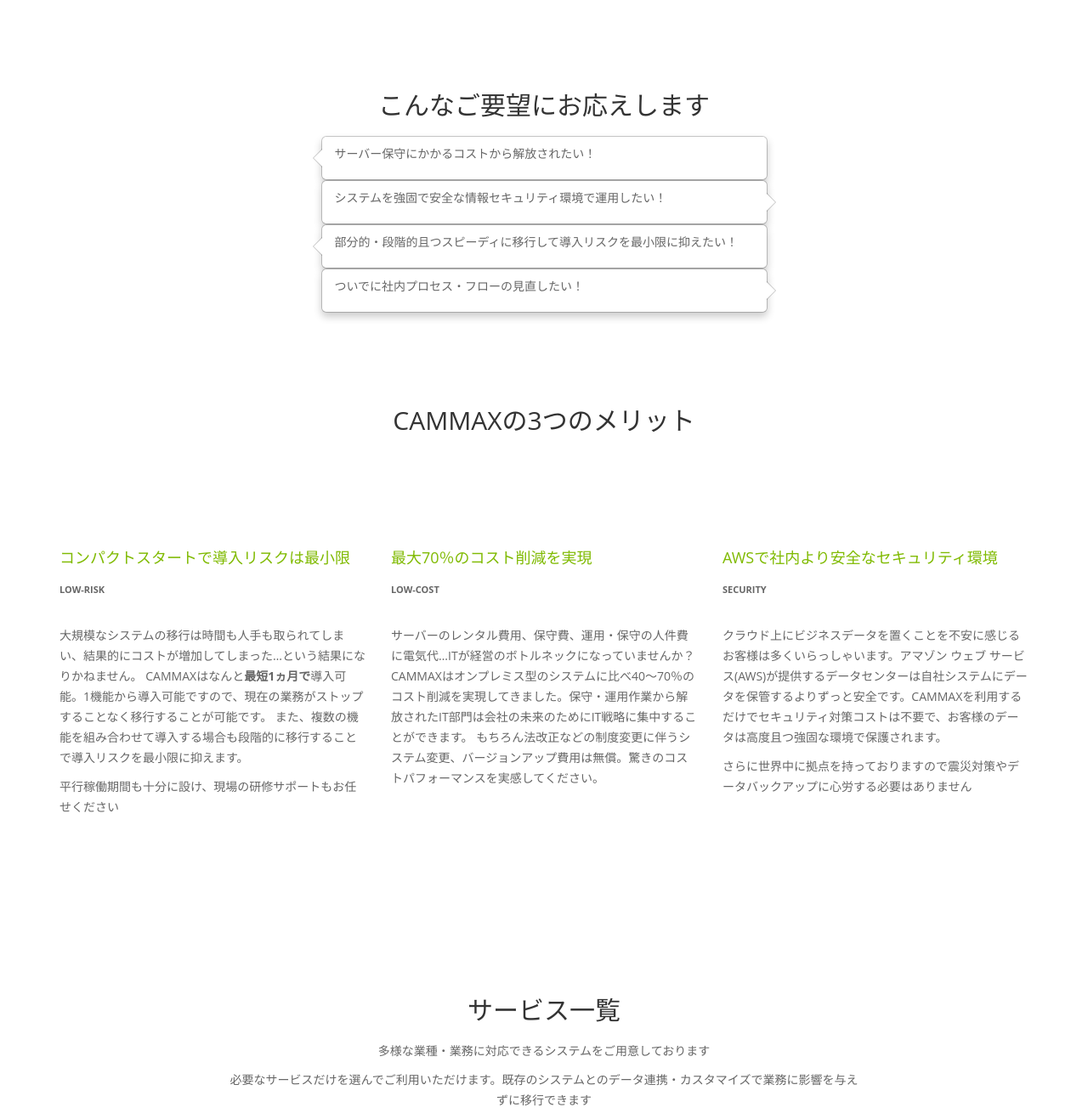
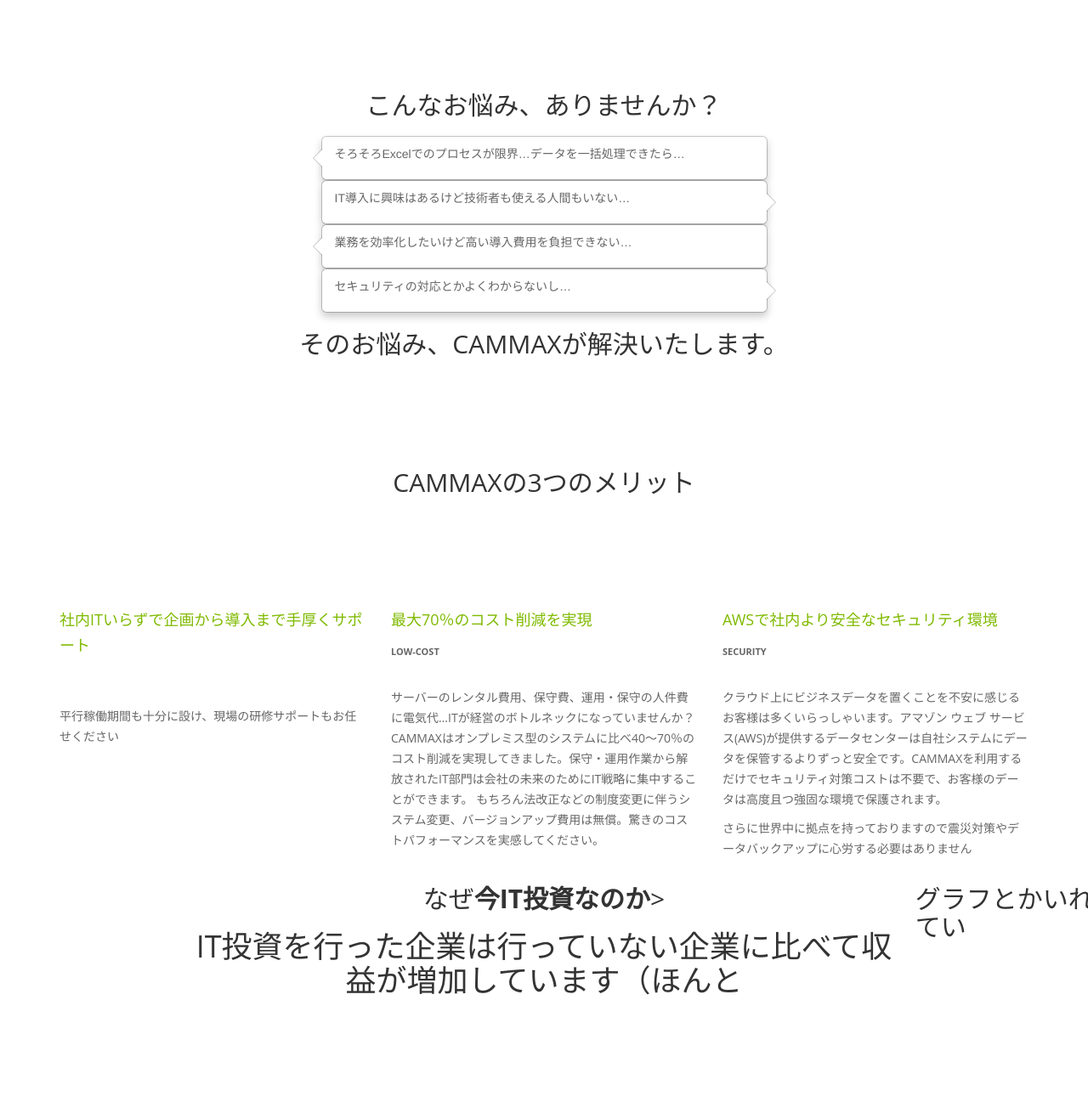
Before and after one commit to takatori-akiko/landingPage, a website: page index.html in a window 1280 px wide. Shown: the part 883-2193 px from the top of the page at 85% size. Drawn offline with Linux system fonts and the light colour scheme; files that its build step writes are made by us from their sources.

Commit message:
mock up Lainding page for google target2

```diff
--- a/index.html
+++ b/index.html
@@ -38,10 +38,10 @@
             <div class="item active" style="background-image: url(images/slider/1.jpg)">
                 <div class="caption">
                     <!--ターゲット-->
-                    <!--オンプレからクラウドを検討しているお客様向け-->
-                    <!--比較的資本金・従業員 多い -->
-                    <!--IT部門もある-->
-                    <h1 class="animated fadeInLeftBig">target<span>1</span></h1>
+                    <!--システム持ってないお客さん向け-->
+                    <!--比較的資本金・従業員 少ない -->
+                    <!--IT部門とかない。-->
+                    <h1 class="animated fadeInLeftBig">target<span>2</span></h1>
                     <p class="animated fadeInRightBig">↑なんかインパクトのあるキャッチコピー</p>
                     <a data-scroll class="btn btn-start animated fadeInUpBig" href="#services">Start now</a>
                 </div>
@@ -83,31 +83,32 @@
         <div class="row">
             <div class="heading text-center col-sm-8 col-sm-offset-2 wow fadeInUp" data-wow-duration="1200ms"
                  data-wow-delay="300ms">
-                <h2>こんなご要望にお応えします</h2>
+                <h2>こんなお悩み、ありませんか？</h2>
                 <div class="popover right show" style="position:relative; max-width:70%; margin: 0 auto;">
                     <div class="arrow"></div>
                     <div class="popover-content">
-                        <p>サーバー保守にかかるコストから解放されたい！</p>
+                        <p>そろそろExcelでのプロセスが限界…データを一括処理できたら…</p>
                     </div>
                 </div>
                 <div class="popover left show" style="position:relative; max-width:70%; margin: 0 auto;">
                     <div class="arrow"></div>
                     <div class="popover-content">
-                        <p>システムを強固で安全な情報セキュリティ環境で運用したい！</p>
+                        <p>IT導入に興味はあるけど技術者も使える人間もいない…</p>
                     </div>
                 </div>
                 <div class="popover right show" style="position:relative; max-width:70%; margin: 0 auto;">
                     <div class="arrow"></div>
                     <div class="popover-content">
-                        <p>部分的・段階的且つスピーディに移行して導入リスクを最小限に抑えたい！</p>
+                        <p>業務を効率化したいけど高い導入費用を負担できない…</p>
                     </div>
                 </div>
                 <div class="popover left show" style="position:relative; max-width:70%; margin: 0 auto;">
                     <div class="arrow"></div>
                     <div class="popover-content">
-                        <p>ついでに社内プロセス・フローの見直したい！</p>
+                        <p>セキュリティの対応とかよくわからないし…</p>
                     </div>
                 </div>
+                <h2>そのお悩み、CAMMAXが解決いたします。</h2>
             </div>
         </div>
         <div class="blog-posts">
@@ -118,14 +119,12 @@
                 </div>
                 <div class="col-sm-4 wow fadeInUp" data-wow-duration="1000ms" data-wow-delay="400ms">
                     <div class="entry-header">
-                        <h3><a href="#">コンパクトスタートで導入リスクは最小限</a></h3>
+                        <h3><a href="#">社内ITいらずで企画から導入まで手厚くサポート</a></h3>
                         <!--<span class="cetagory">in <strong>Photography</strong></span>-->
-                        <span class="cetagory"><strong>Low-risk</strong></span>
+                        <span class="cetagory"><strong></strong></span>
                     </div>
                     <div class="entry-content">
-                        <p>大規模なシステムの移行は時間も人手も取られてしまい、結果的にコストが増加してしまった…という結果になりかねません。
-                            CAMMAXはなんと<b>最短1ヵ月で</b>導入可能。1機能から導入可能ですので、現在の業務がストップすることなく移行することが可能です。
-                            また、複数の機能を組み合わせて導入する場合も段階的に移行することで導入リスクを最小限に抑えます。</p>
+                        <p></p>
                         <p>平行稼働期間も十分に設け、現場の研修サポートもお任せください</p>
                     </div>
                 </div>
@@ -152,6 +151,16 @@
                     </div>
                 </div>
             </div>
+        </div>
+    </div>
+    <div class="blog-posts">
+        <div class="row">
+            <div class="heading text-center col-sm-8 col-sm-offset-2 wow fadeInUp" data-wow-duration="1200ms"
+                 data-wow-delay="300ms">
+                <h2>なぜ<strong>今IT投資なのか</strong>></h2>
+                <h1>IT投資を行った企業は行っていない企業に比べて収益が増加しています（ほんと</h1>
+            </div>
+            <h2>グラフとかいれてい</h2>
         </div>
     </div>
 </section><!--/#blog-->
```
Also changed, not shown: dist/index.html.
